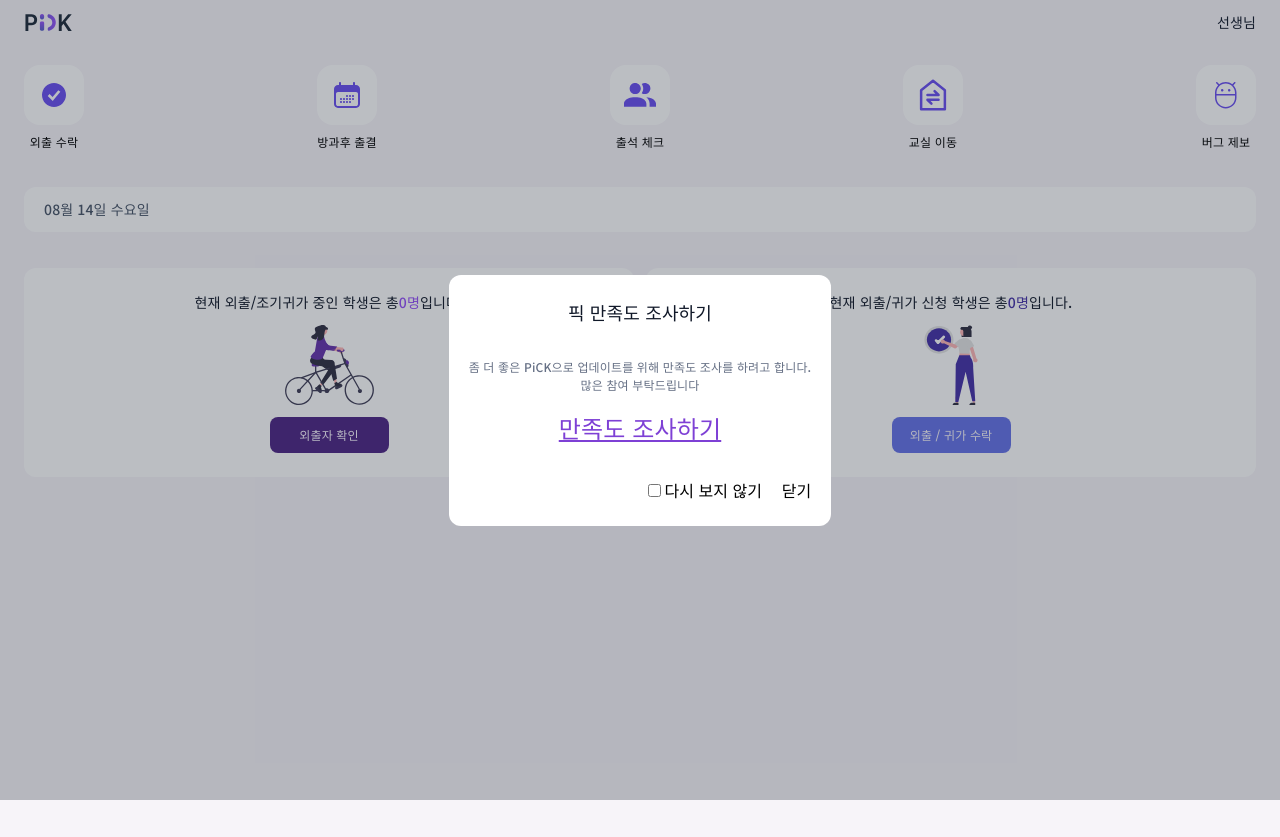
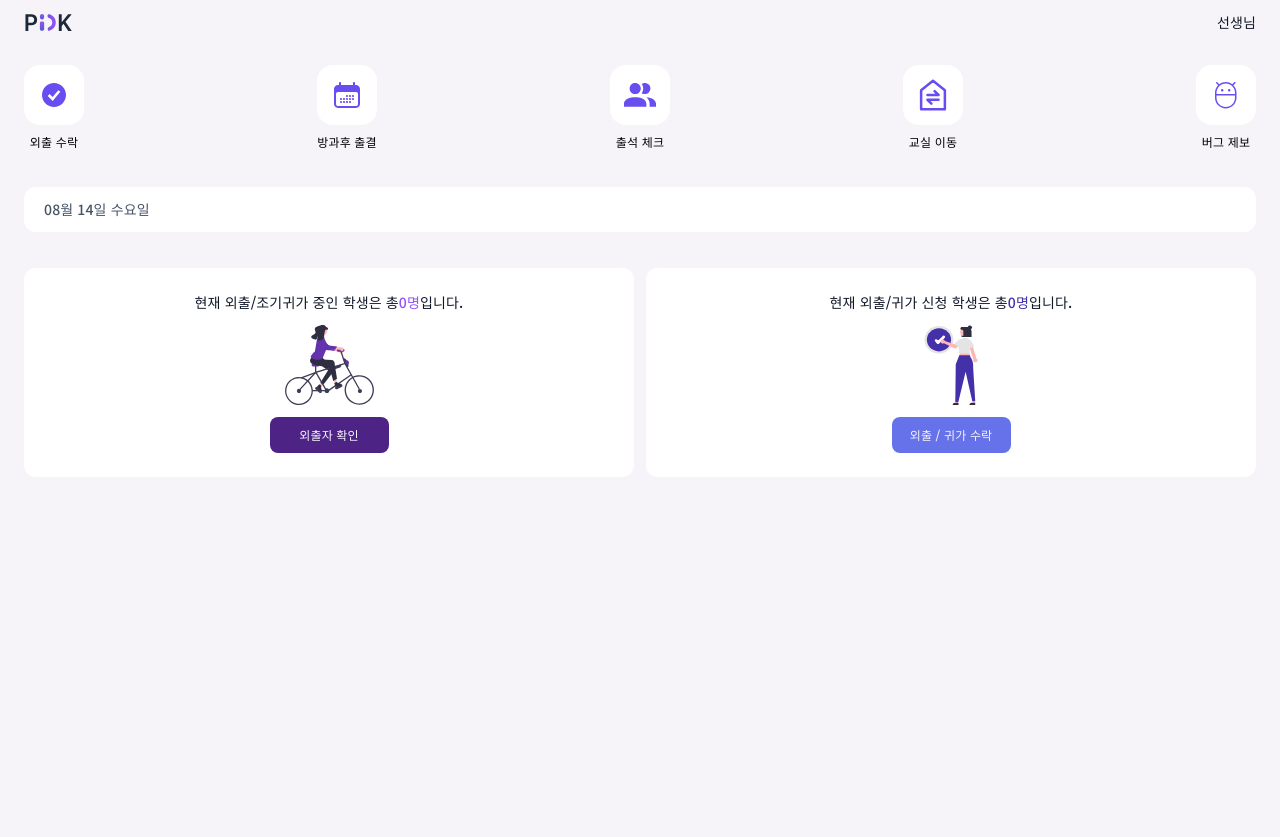
Before and after one commit to DSM-PICK/PICK2024_FRONT_TEACHER, a Next.js app: page /main in a window 1280 px wide. Built offline with nearby package versions, Linux system fonts and the light colour scheme; no server answers.

Commit message:
delete :: 설문조사 팝업 삭제

```diff
--- a/src/api/index.ts
+++ b/src/api/index.ts
@@ -34,6 +34,7 @@ refreshInstance.interceptors.request.use(
   },
   (error: AxiosError) => Promise.reject(error)
 );
+
 instance.interceptors.response.use(
   (response) => response,
   async (error: AxiosError) => {
@@ -56,8 +57,6 @@ instance.interceptors.response.use(
             .catch(() => {
               window.location.href = "login";
             });
-          {
-          }
         } catch (refreshError) {
           return Promise.reject(refreshError);
         }
--- a/src/app/main/page.tsx
+++ b/src/app/main/page.tsx
@@ -10,24 +10,15 @@ import attendanceImg from "@/assets/svg/attendance.svg";
 import outingImg from "@/assets/svg/outing.svg";
 import moveClassImg from "@/assets/svg/moveClass.svg";
 import BugImg from "@/assets/svg/bug.svg";
-import Survey from "@/components/survey";
 
 const Main = () => {
   const [floor, setFloor] = useState<string>();
-  const [surveyModal, setSurveyModal] = useState<boolean>(false);
   const { data: getDirector } = GetTodaydirector();
   GetName();
 
   useEffect(() => {
     if (getDirector) setFloor(getDirector);
   }, [getDirector]);
-
-  useEffect(() => {
-    const check = localStorage.getItem("survey");
-    if (check !== "OK") {
-      setSurveyModal(true);
-    }
-  }, []);
 
   return (
     <>
@@ -50,13 +41,6 @@ const Main = () => {
           <CheckPage type="outGoing" />
           <CheckPage type="homecoming" />
         </div>
-        {surveyModal && (
-          <Survey
-            onClick={() => {
-              setSurveyModal(false);
-            }}
-          />
-        )}
       </div>
     </>
   );
--- a/src/components/survey/index.tsx
+++ /dev/null
@@ -1,60 +0,0 @@
-import { useState } from "react";
-
-interface SurveyProp {
-  onClick: () => void;
-}
-
-const Survey = ({ onClick }: SurveyProp) => {
-  const [isChecked, setIsChecked] = useState(false);
-
-  const handleCheckboxChange = () => {
-    setIsChecked(!isChecked);
-    if (!isChecked) {
-      localStorage.setItem("survey", "OK");
-    } else {
-      localStorage.removeItem("survey");
-    }
-  };
-  return (
-    <div className=" inset-0 fixed flex items-center justify-center bg-gray-800 bg-opacity-30">
-      <div className=" z-10 bg-white rounded-xl px-5 py-6">
-        <div className="flex flex-col gap-8 items-center">
-          <div className=" text-neutral-50 text-center  text-sub-title2-M">
-            픽 만족도 조사하기
-          </div>
-          <div className=" text-label2 text-neutral-400 text-center">
-            좀 더 좋은 PiCK으로 업데이트를 위해 만족도 조사를 하려고 합니다.
-            <br />
-            많은 참여 부탁드립니다
-          </div>
-        </div>
-        <a
-          href="https://forms.gle/fAQ9yoNTyQvdY4q59"
-          className="text-heading6-M select-none underline text-primary-400 flex justify-center mt-4"
-          target="_blank"
-          rel="noopener noreferrer"
-        >
-          만족도 조사하기
-        </a>
-        <div className="flex items-center gap-1 mt-8 justify-end">
-          <div>
-            <input
-              id="check"
-              type="checkbox"
-              checked={isChecked}
-              onChange={handleCheckboxChange}
-            />
-            <label htmlFor="check" className=" select-none ml-1">
-              다시 보지 않기
-            </label>
-          </div>
-          <div className="cursor-pointer ml-4  select-none" onClick={onClick}>
-            닫기
-          </div>
-        </div>
-      </div>
-    </div>
-  );
-};
-
-export default Survey;
```
